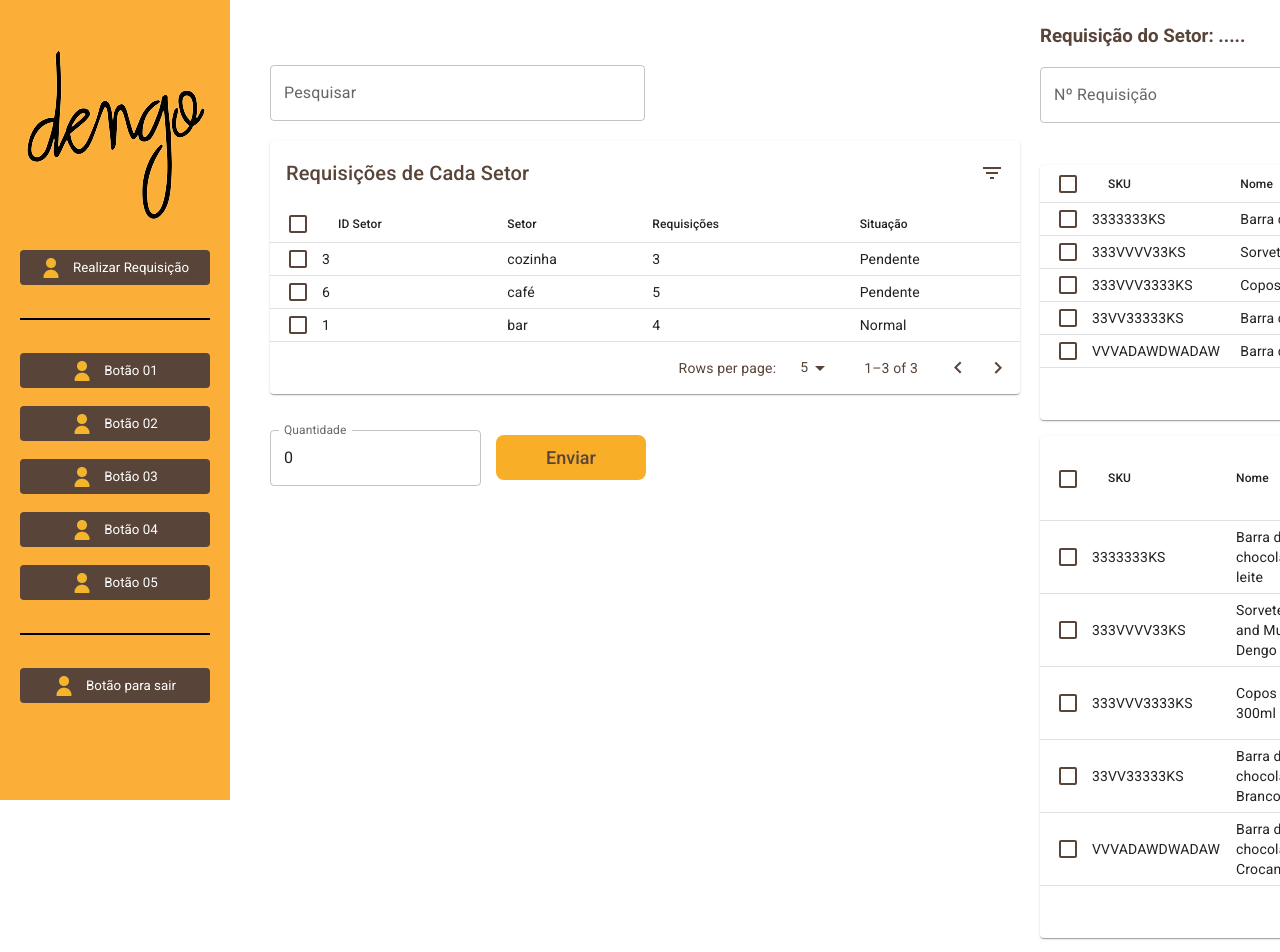
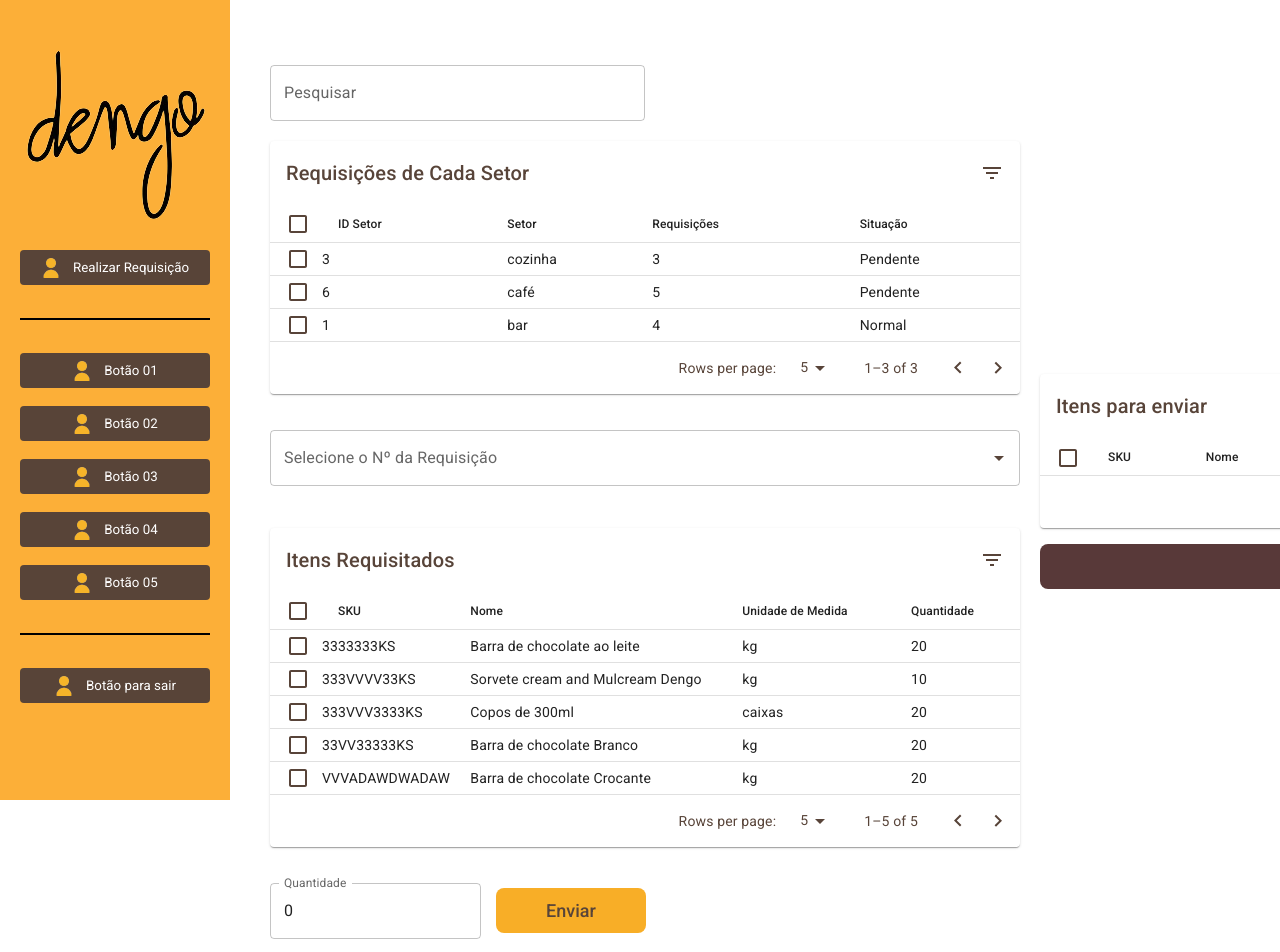
Before and after one commit to RodrigoPereir4/KRSmartReq-FullStack, a Next.js app in the folder frontend/: page /estoque in a window 1280 px wide. Shown: the top 952 px of the page. Built offline with nearby package versions, Linux system fonts and the light colour scheme.

Commit message:
[FRONTEND ADD] Tela de Estoque: HandleDeletes e HandleSendItem(tabela de itens enviados).

```diff
--- a/frontend/app/estoque/page.js
+++ b/frontend/app/estoque/page.js
@@ -7,7 +7,7 @@ import ComboBox from "@/components/MUI/ComboBox";
 import Tabela from "@/components/MUI/Tabela";
 import Navbar from "@/components/sideBar/Navbar";
 import { TextField } from "@mui/material";
-import { useState } from "react";
+import { useState, useEffect } from "react";
 import styled from "styled-components";
 
 const tableHeaderSetores = [
@@ -104,6 +104,7 @@ const ContainerTabelas = styled.div`
     display: grid;
     grid-template-columns: repeat(2, 1fr);
     grid-template-rows: 1fr;
+    align-items: center;
     gap: 20px;
 `
 
@@ -126,99 +127,70 @@ const ContainerItensEnviados = styled.div`
 
 export default function Estoque(){
 
-    const rowsSetores = [
+    const [rowsSetores, setRowsSetores] = useState([
         {
+            id: 1,
             idItem: 3,
             setor: 'cozinha',
             requisicoes: 3,
             situacao: 'Pendente'
         },
         {
+            id: 2,
             idItem: 6,
             setor: 'café',
             requisicoes: 5,
             situacao: 'Pendente'
         },
         {
+            id: 3,
             idItem: 1,
             setor: 'bar',
             requisicoes: 4,
             situacao: 'Normal'
         },
-    ];
+    ]);
 
-    const rowsItens = [
+    const [rowsItens, setRowsItens] = useState([
         {
+            id: 1,
             idItem: '3333333KS',
             produto: 'Barra de chocolate ao leite',
             medida: 'kg',
             quantidade: 20
         },
         {
+            id: 2,
             idItem: '333VVVV33KS',
             produto: 'Sorvete cream and Mulcream Dengo',
             medida: 'kg',
             quantidade: 10
         },
         {
+            id: 3,
             idItem: '333VVV3333KS',
             produto: 'Copos de 300ml',
             medida: 'caixas',
             quantidade: 20
         },
         {
+            id: 4,
             idItem: '33VV33333KS',
             produto: 'Barra de chocolate Branco',
             medida: 'kg',
             quantidade: 20
         },
         {
+            id: 5,
             idItem: 'VVVADAWDWADAW',
             produto: 'Barra de chocolate Crocante',
             medida: 'kg',
             quantidade: 20
         },
-    ];
-
-    const [rowsItensEnviar, setRowsItensEnviar] = useState([
-        {
-            idItem: '3333333KS',
-            produto: 'Barra de chocolate ao leite',
-            medida: 'kg',
-            quantidade: 20,
-            observacao: 'aaaaaawd8ipçhon iujçn hfceuljoçkw newçolijufhn wioeuçjfhn'
-        },
-        {
-            idItem: '333VVVV33KS',
-            produto: 'Sorvete cream and Mulcream Dengo',
-            medida: 'kg',
-            quantidade: 10,
-            observacao: 'aaaaaawd8ipçhon iujçn hfceuljoçkw newçolijufhn wioeuçjfhn'
-        },
-        {
-            idItem: '333VVV3333KS',
-            produto: 'Copos de 300ml',
-            medida: 'caixas',
-            quantidade: 20,
-            observacao: 'aaaaaawd8ipçhon iujçn hfceuljoçkw newçolijufhn wioeuçjfhn'
-        },
-        {
-            idItem: '33VV33333KS',
-            produto: 'Barra de chocolate Branco',
-            medida: 'kg',
-            quantidade: 20,
-             observacao: 'aaaaaawd8ipçhon iujçn hfceuljoçkw newçolijufhn wioeuçjfhn'
-        },
-        {
-            idItem: 'VVVADAWDWADAW',
-            produto: 'Barra de chocolate Crocante',
-            medida: 'kg',
-            quantidade: 20,
-            observacao: 'aaaaaawd8ipçhon iujçn hfceuljoçkw newçolijufhn wioeuçjfhn'
-        },
     ]);
 
-    console.log(rowsItens);
+    const [rowsItensEnviar, setRowsItensEnviar] = useState([]);
+
     const [selectedRows, setSelectedRows] = useState([]);
     const [quantidade, setQuantidade] = useState(0);
 
@@ -226,18 +198,54 @@ export default function Estoque(){
         setQuantidade(e.target.value);
     };
 
-    const handleDeleteRow = () =>{
-        console.log('aa');
+    const handleDeleteRowSetor = (selected) => {
+        setRowsSetores((prevRows) => prevRows.filter((row) => !selected.includes(row.id)));
+    };
+    const handleDeleteRowItem = (selected) => {
+        setRowsItens((prevRows) => prevRows.filter((row) => !selected.includes(row.id)));
+    };
+    const handleDeleteRowItemEnviar = (selected) => {
+        setRowsItensEnviar((prevRows) => prevRows.filter((row) => !selected.includes(row.id)));
+    };
+
+    const handleSelected = (selected) =>{
+        const newRow = Array.isArray(selected)
+        ? rowsItens.filter((row) => selected.includes(row.id))  // Seleção múltipla
+        : rowsItens.filter((row) => row.id === selected);  // Seleção única
+
+        setSelectedRows(newRow);
     }
 
-    const handleSelected = (selected) =>{
-        setSelectedRows(selected);
-        console.log(selectedRows);
-    }
+    useEffect(() => {
+        console.log("selectedRows atualizado:", selectedRows);
+    }, [selectedRows]);
 
     const handleSendItem = () => {
+        if (selectedRows.length > 0) {
+            const updatedRows = selectedRows.map(row => ({
+                ...row,
+                quantidade,
+                observacao: ''
+            }));
 
-        console.log(rowsItensEnviar);
+            updatedRows.forEach(updatedRow => {
+                const index = rowsItensEnviar.findIndex(row => row.id === updatedRow.id);
+
+                if (index !== -1) {
+                    setRowsItensEnviar(prevRows =>
+                        prevRows.map(row =>
+                            row.id === updatedRow.id ? { ...row, quantidade, observacao: '' } : row
+                        )
+                    );
+                } else {
+                    // Se o item não existir, adiciona ele com os campos quantidade e observacao
+                    setRowsItensEnviar(prevRows => [...prevRows, { ...updatedRow, quantidade, observacao: '' }]);
+                }
+            });
+
+        } else {
+            alert("Selecione um item requisitado para enviar");
+        }
     }
 
     const [activateBodyHamburguer, setActivateBodyHamburguer] = useState(false);
@@ -252,10 +260,28 @@ export default function Estoque(){
                         title="Requisições de Cada Setor"
                         tableHeader={tableHeaderSetores}
                         rows={rowsSetores}
-                        onDeleteRow={handleDeleteRow}
+                        onDeleteRow={handleDeleteRowSetor}
                         fontHeader={12}
                         visibilityDense={false}
+                        disableDelete={true}
                         activateBodyHamburguer = {activateBodyHamburguer}
+                    />
+                    <ComboBox
+                        label="Selecione o Nº da Requisição"
+                        sx={{
+                            margin: '20px 0px 42px 0px'
+                        }}
+                    />
+                    <Tabela
+                            title="Itens Requisitados"
+                            tableHeader={tableHeaderItens}
+                            rows={rowsItens}
+                            onDeleteRow={handleDeleteRowItem}
+                            fontHeader={12}
+                            visibilityDense={false}
+                            disableDelete={true}
+                            activateBodyHamburguer = {activateBodyHamburguer}
+                            updateSelect={handleSelected}
                     />
                     <ContainerItensEnviados>
                         <TextField
@@ -268,36 +294,18 @@ export default function Estoque(){
                 </ContainerSetores>
 
                 <ContainerItens>
-                    <h3>Requisição do Setor: .....</h3>
-                    <ComboBox
-                        label="Nº Requisição"
-                        sx={{
-                            margin: '20px 0px 42px 0px'
-                        }}
-                    />
+
                     <div style={{maxWidth: '794px'}}>
-                        <Tabela
-                            tableHeader={tableHeaderItens}
-                            rows={rowsItens}
-                            onDeleteRow={handleDeleteRow}
-                            fontHeader={12}
-                            visibilityDense={false}
-                            activateBodyHamburguer = {activateBodyHamburguer}
-                            disableHead={true}
-                            updateSelect={handleSelected}
-                        />
-
                         <Tabela
                             title="Itens para enviar"
                             tableHeader={tableHeaderItensEnviar}
                             rows={rowsItensEnviar}
-                            onDeleteRow={handleDeleteRow}
+                            onDeleteRow={handleDeleteRowItemEnviar}
                             fontHeader={12}
                             visibilityDense={false}
-                            disableHead={true}
                             activateBodyHamburguer = {activateBodyHamburguer}
                         />
-                        <BotaoPersonalizado width="100%" text="Confirmar" color="marrom"/>
+                        <BotaoPersonalizado width="100%" text="Confirmar Entrega" color="marrom"/>
                     </div>
 
 
--- a/frontend/components/generics/BotaoPersonalizado.js
+++ b/frontend/components/generics/BotaoPersonalizado.js
@@ -20,7 +20,6 @@ const Botao = styled.button`
 `
 
 export default function BotaoPersonalizado(props){
-    console.log(props.width);
     return(
         <Botao width={props.width} height={props.height} type={props.type} onClick={props.onClick} color={props.color}>{props.text}</Botao>
     );
```
